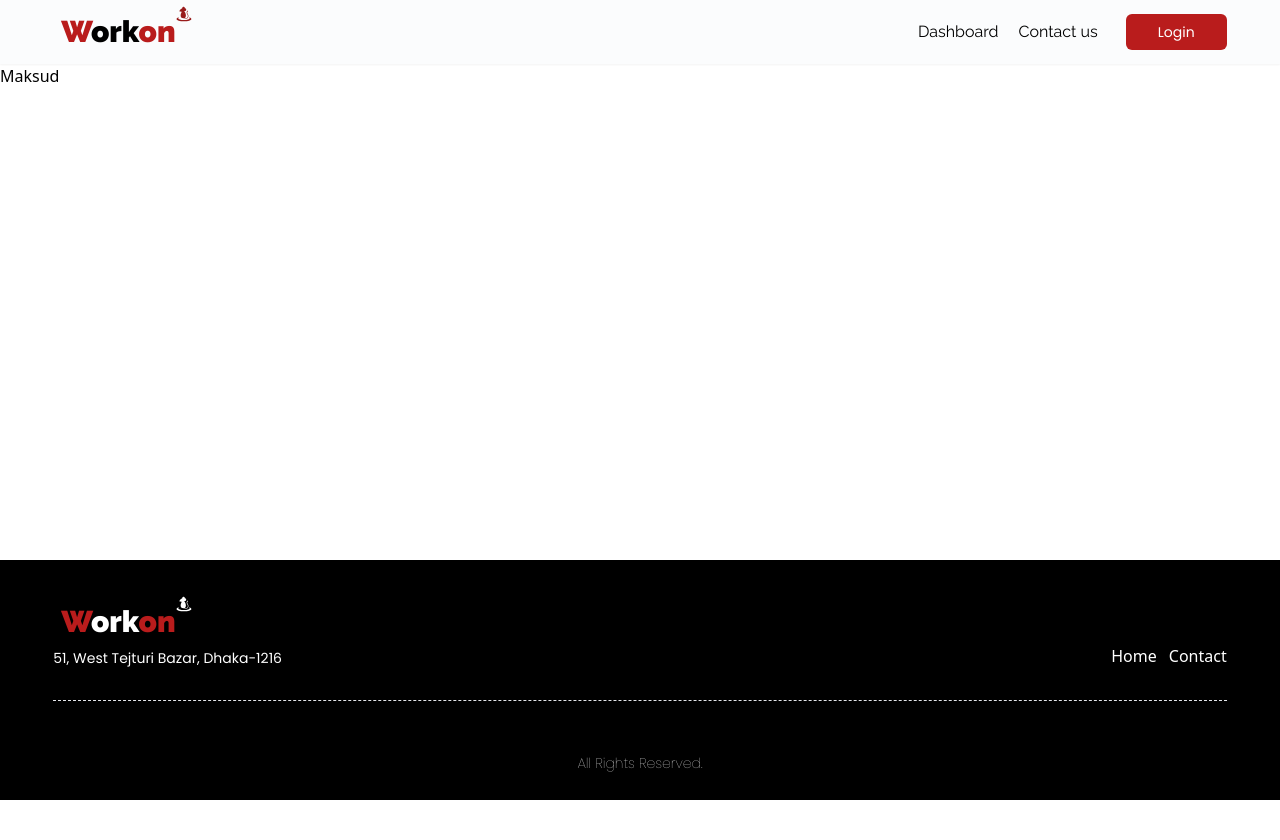
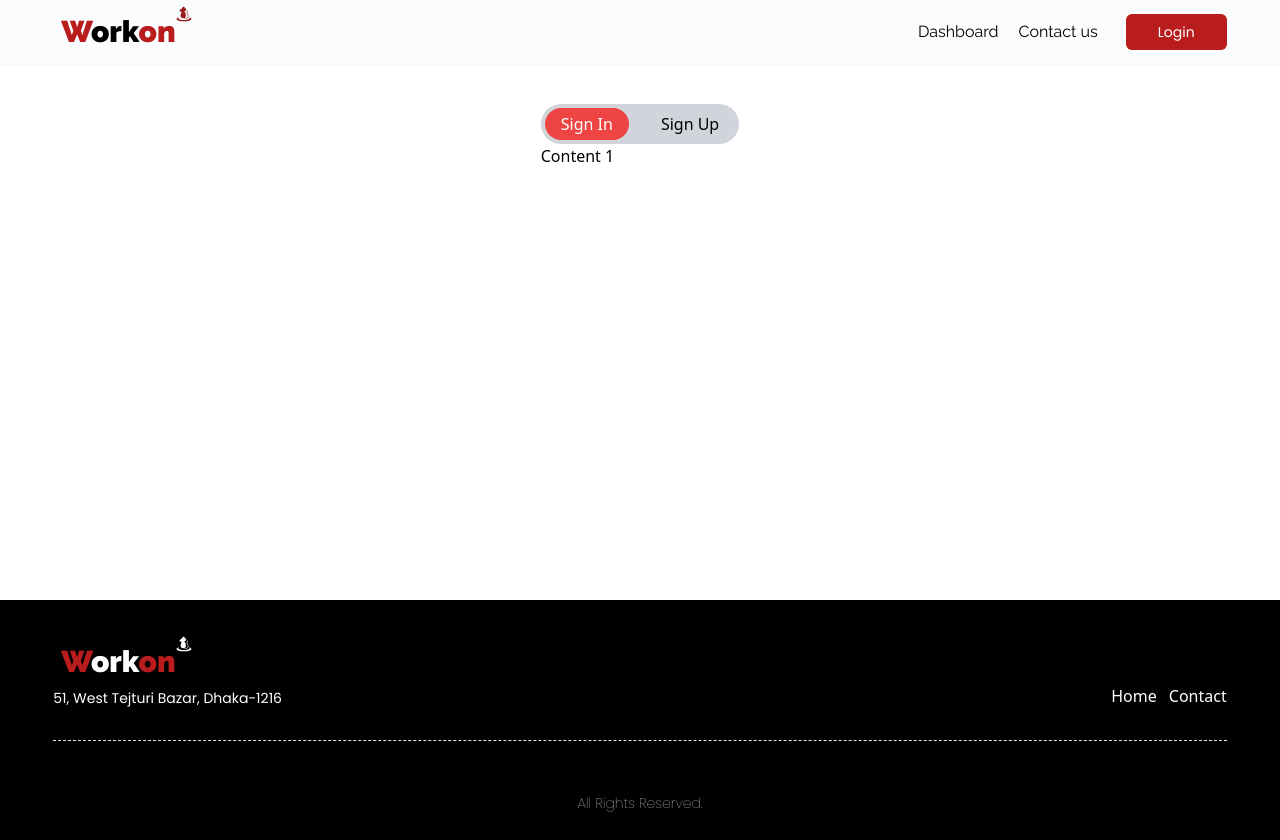
Before and after one commit to AbdullahAlMaksud/project-workon-client, a React (Vite) app: page /signin in a window 1280 px wide. Before the commit the page ends 800 px from the top, so only its background shows below. Built offline with nearby package versions, Linux system fonts and the light colour scheme.

Commit message:
Login Tab Added

```diff
--- a/src/authentication/SignIn.jsx
+++ b/src/authentication/SignIn.jsx
@@ -1,9 +1,23 @@
+import { Tab, TabGroup, TabList, TabPanel, TabPanels } from '@headlessui/react'
 
 const SignIn = () => {
+
     return (
-        <div>
-            <h2>Maksud</h2>
-        </div>
+        <div className='container w-11/12 mx-auto my-10'>
+            <div className='flex items-center justify-center'>
+                <TabGroup>
+                    <TabList className={'bg-gray-300 w-fit px-1 py-1 rounded-full flex gap-4'}>
+                        <Tab className="data-[selected]:bg-red-500 data-[selected]:text-white rounded-full px-4 py-1">Sign In</Tab>
+                        <Tab className="data-[selected]:bg-black data-[selected]:text-white rounded-full px-4 py-1">Sign Up</Tab>
+                    </TabList>
+                    <TabPanels>
+                        <TabPanel>Content 1</TabPanel>
+                        <TabPanel>Content 2</TabPanel>
+                    </TabPanels>
+                </TabGroup>
+            </div>
+
+        </div >
     );
 };
 
```
